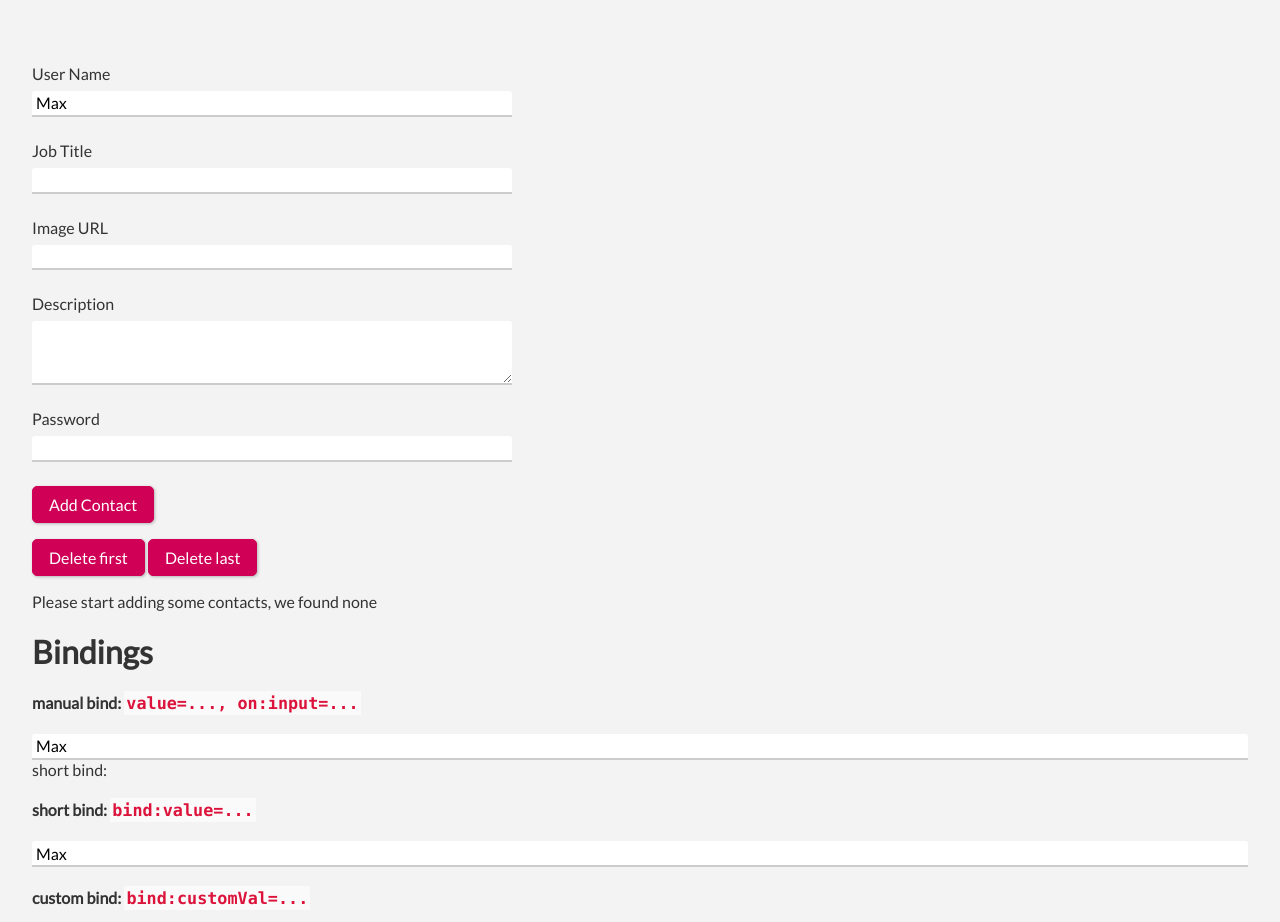
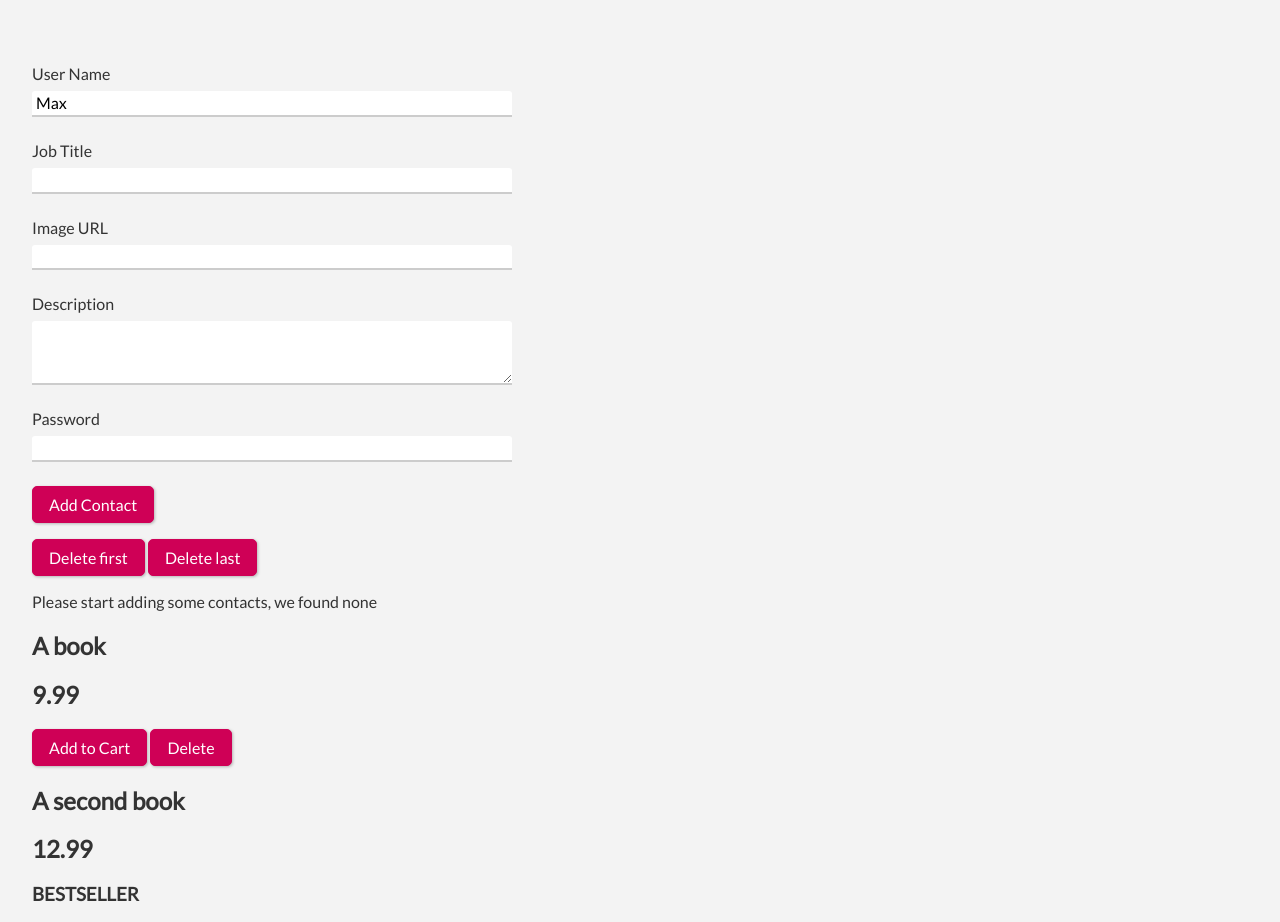
Before and after one commit to jose4125/svelte, a Svelte app in the folder apps/project-setup/: page / in a window 1280 px wide. Shown: the top 922 px of the page. Built offline with nearby package versions, Linux system fonts and the light colour scheme.

Commit message:
event forowarding - custom events - extract data - spread props and default props

```diff
--- a/apps/project-setup/src/App.svelte
+++ b/apps/project-setup/src/App.svelte
@@ -1,6 +1,7 @@
 <script>
   import ContactCard from './ContactCard.svelte';
   import Bindings from './Bindings.svelte';
+  import EventForwarding from './EventForwarding.svelte';
 
   let name = 'Max';
   let title = '';
@@ -125,6 +126,8 @@
   <p>Please start adding some contacts, we found none</p>
 {/each}
 
+<EventForwarding />
+
 <h1>Bindings</h1>
 <Bindings />
 
--- /dev/null
+++ b/apps/project-setup/src/EventForwarding.svelte
@@ -0,0 +1,31 @@
+<script>
+  import Product from './Product.svelte';
+
+  const products = [
+    {
+      id: 'p1',
+      title: 'A book',
+      price: 9.99,
+    },
+    {
+      id: 'p2',
+      title: 'A second book',
+      price: 12.99,
+      bestSeller: true,
+    },
+  ];
+
+  const addToCart = event => {
+    console.log(event);
+    const { id, title } = event.detail;
+    alert(`product id: ${id} - product name: ${title}`);
+  };
+
+  const deleteProduct = event => {
+    console.log('id', event.detail);
+  };
+</script>
+
+{#each products as product}
+  <Product {...product} on:add-to-cart={addToCart} on:delete={deleteProduct} />
+{/each}
--- /dev/null
+++ b/apps/project-setup/src/Product.svelte
@@ -0,0 +1,22 @@
+<script>
+  import { createEventDispatcher } from 'svelte';
+
+  export let title;
+  export let price;
+  export let id;
+  export let bestSeller = false;
+
+  const dispatch = createEventDispatcher();
+</script>
+
+<article>
+  <h1>{title}</h1>
+  <h2>{price}</h2>
+  {#if bestSeller}
+    <h3>BESTSELLER</h3>
+  {/if}
+  <button on:click={() => dispatch('add-to-cart', { id, title })}
+    >Add to Cart</button
+  >
+  <button on:click={() => dispatch('delete', id)}>Delete </button>
+</article>
```
